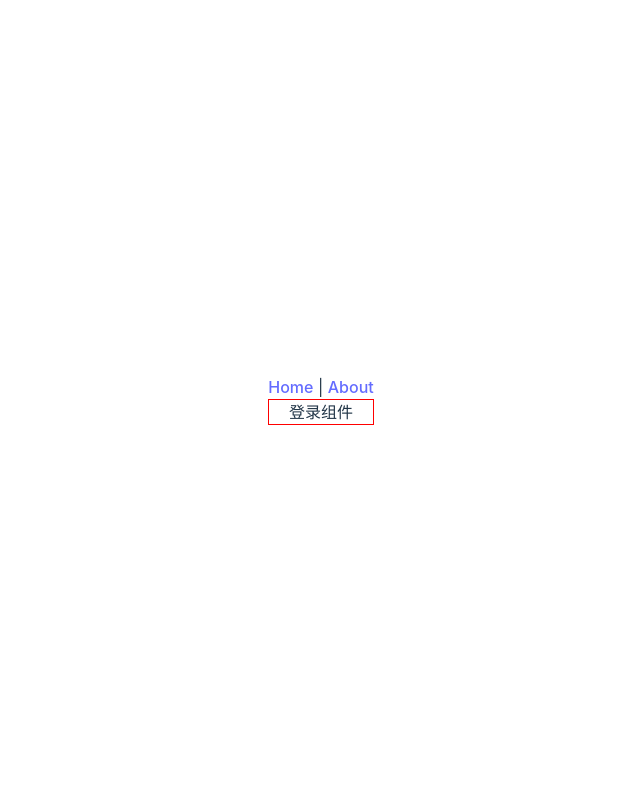
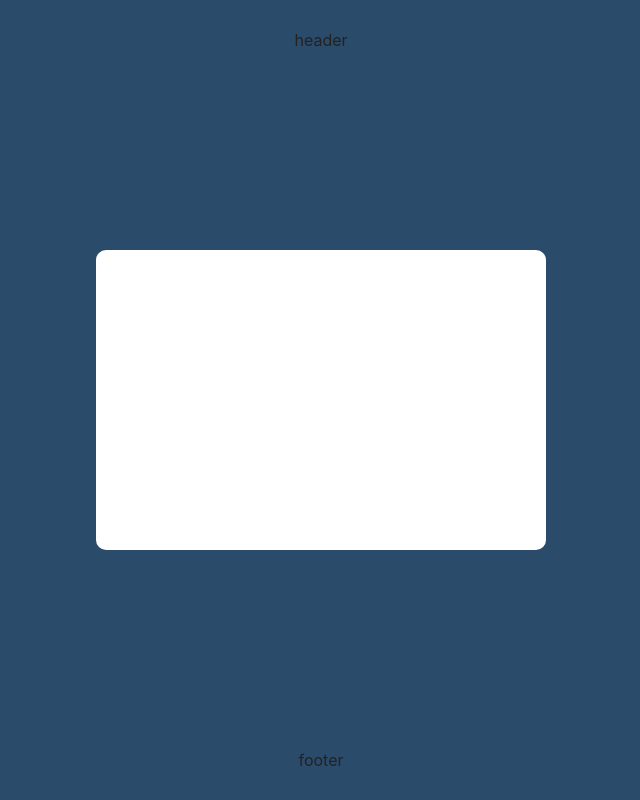
Before and after one commit to xmasuhai/ele-test, a Vue app: page /#/login in a window 1280 px wide. Shown: the whole page, without its empty margins (319-959 px from the left). Built offline with nearby package versions, Linux system fonts and the light colour scheme.

Commit message:
💄 登录组件布局样式

```diff
--- a/src/App.vue
+++ b/src/App.vue
@@ -8,9 +8,6 @@ const size = 'small'
 
 <template>
   <ElConfigProvider :size="size" :z-index="zIndex">
-    <router-link to="/">Home</router-link>
-    |
-    <router-link to="/about">About</router-link>
     <!-- 路由占位符 -->
     <router-view/>
   </ElConfigProvider>
--- a/src/style.css
+++ b/src/assets/style/global.css
@@ -19,22 +19,39 @@
   box-sizing: border-box;
 }
 
-a {
-  font-weight: 500;
-  color: #646cff;
-  text-decoration: inherit;
-}
-
-a:hover {
-  color: #535bf2;
+html, body, #app {
+  height: 100vh;
+  width: 100vw;
+  margin: 0;
+  padding: 0;
+  color: #222;
 }
 
 body {
   margin: 0;
+  padding: 0;
+  font-family: -apple-system, BlinkMacSystemFont, "Segoe UI", "Roboto", "Oxygen",
+  "Ubuntu", "Cantarell", "Fira Sans", "Droid Sans", "Helvetica Neue",
+  sans-serif;
   display: flex;
   place-items: center;
   min-width: 320px;
-  min-height: 100vh;
+/ / iphone min-height: 100 vh;
+}
+
+h1, h2, h3, h4, h5, h6 {
+  margin: 0;
+  padding: 0;
+}
+
+a {
+  color: #2196F3;
+  text-decoration: none;
+  transition: color 0.2s;
+}
+
+a:hover {
+  color: #0D47A1;
 }
 
 h1 {
@@ -63,14 +80,11 @@ button:focus-visible {
   outline: 4px auto -webkit-focus-ring-color;
 }
 
-.card {
-  padding: 2em;
-}
-
 #app {
-  max-width: 1280px;
+  display: flex;
+  place-items: center;
   margin: 0 auto;
-  padding: 2rem;
+  padding: 0;
   text-align: center;
 }
 
--- a/src/components/layout/HeaderMainFooter.vue
+++ b/src/components/layout/HeaderMainFooter.vue
@@ -1,19 +1,43 @@
-<script setup lang="ts" name="HeaderMainFooter">
+<script lang="ts" name="HeaderMainFooter" setup>
 
 </script>
 
 <template>
   <header class="header">
-    <slot>header</slot>
+    <slot name="header">header</slot>
   </header>
   <main class="main">
     <slot>main</slot>
   </main>
   <footer class="footer">
-    <slot>footer</slot>
+    <slot name="footer">footer</slot>
   </footer>
 </template>
 
 <style lang="scss" scoped>
+%place-center {
+  display: flex;
+  justify-content: center;
+  align-items: center;
+  flex: 1 1 auto;
+}
 
+header.header {
+  height: 10vh;
+  width: 100vw;
+  @extend %place-center;
+}
+
+main.main {
+  height: 80vh;
+  width: 80vw;
+  max-width: 1280px;
+  @extend %place-center;
+}
+
+footer.footer {
+  height: 10vh;
+  width: 100vw;
+  @extend %place-center;
+}
 </style>
--- a/src/main.ts
+++ b/src/main.ts
@@ -1,6 +1,7 @@
 import {createApp} from 'vue'
-import './style.css'
-import App from './App.vue'
+import App from '@/App.vue'
+// 全局样式表
+import '@/assets/style/global.css'
 import {router} from '@/router'
 import {store} from '@/store'
 
--- a/src/views/Login.vue
+++ b/src/views/Login.vue
@@ -66,16 +66,33 @@ const props = withDefaults(defineProps<Props>(), {...})
 // import MyComp from './MyComp.vue' // in Parent Comp
 // const modal = ref<InstanceType<typeof MyModal> | null>(null)
 // const openModal = () => { modal.value?.open() }
+import HeaderMainFooter from "@/components/layout/HeaderMainFooter.vue";
 </script>
 
 <template>
-  <div class="red-border">
-    登录组件
+  <div class="login-container">
+    <HeaderMainFooter>
+      <div class="login-box">
+
+      </div>
+    </HeaderMainFooter>
   </div>
 </template>
 
 <style lang="scss" scoped>
-.red-border {
-  border: 1px solid red;
+.login-container {
+  display: flex;
+  flex-direction: column;
+  place-items: center;
+  background-color: #2b4b6b;
+  height: 100vh;
+  flex: 1 1 auto;
+
+  :deep(.login-box) {
+    width: 450px;
+    height: 300px;
+    background-color: #fff;
+    border-radius: 10px;
+  }
 }
 </style>
```
